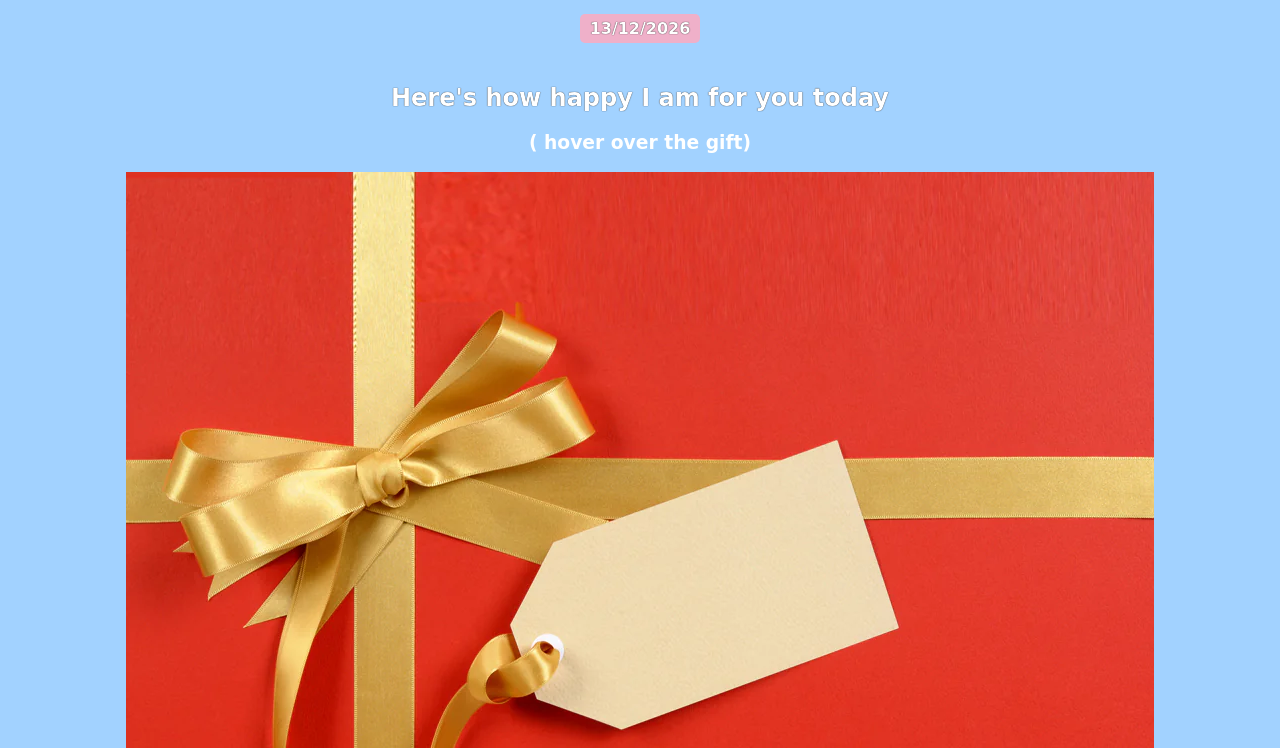
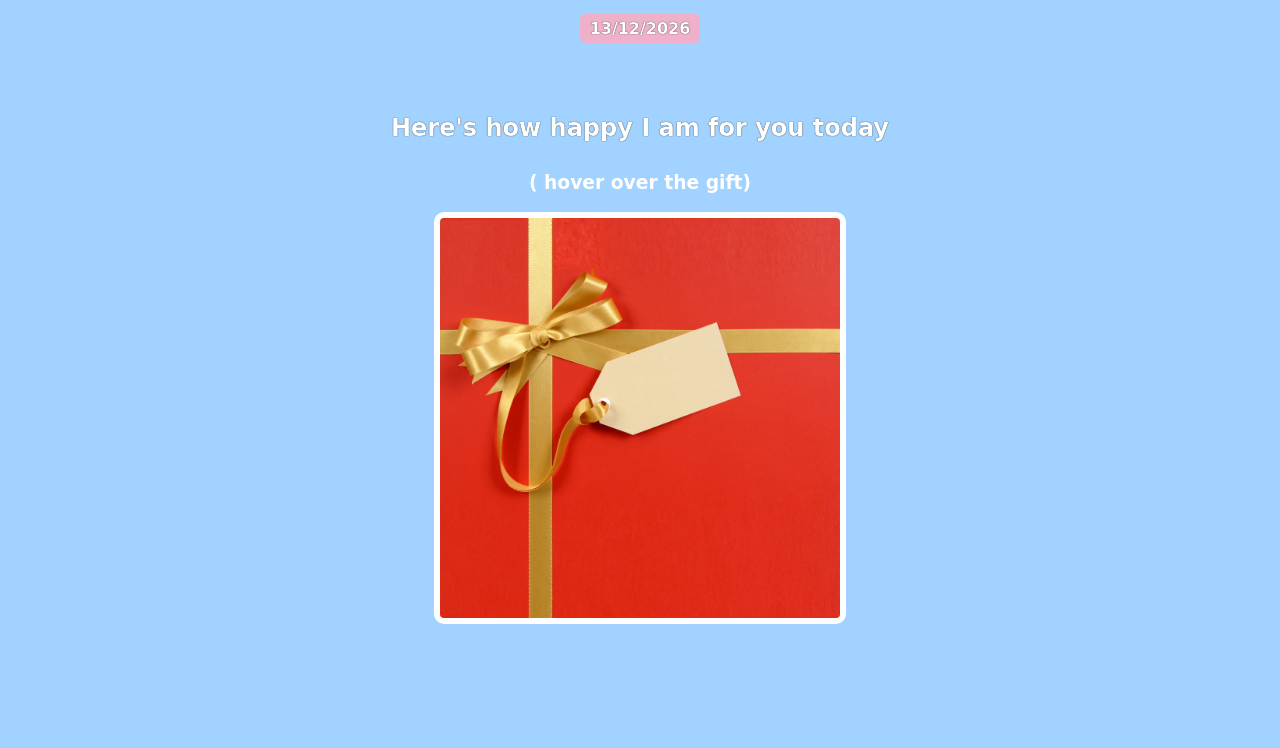
Before and after one commit to Dhruv-AFK/full-stack, a plain HTML site: page birthday.html in a window 1280 px wide. Shown: the part 492-1240 px from the top of the page. After the commit the page ends 1124 px from the top, so only its background shows below. Drawn offline with Linux system fonts and the light colour scheme; a web font is replaced by a local one.

Commit message:
added gif in gift

```diff
--- a/birthday.css
+++ b/birthday.css
@@ -43,3 +43,25 @@ h1 , h2 , h4 {
     flex-direction: column;
     align-items: center;
 }
+
+.gift-img {
+    margin: 0 auto;
+    width : 400px;
+    height: 400px;
+    border: 6px solid white;
+    border-radius: 10px;
+    background-image: url('gift-wrap.jpg');
+    background-size: cover;
+}
+
+.gift-section{
+    margin-top: 50px;
+}
+
+.gift-title{
+    margin-bottom: 30px;
+}
+
+.gift-img:hover{
+    background-image:url(cry.gif)
+}
--- a/birthday.html
+++ b/birthday.html
@@ -16,7 +16,7 @@
         <div class="gift-section">
             <h2 class="gift-title"> Here's how happy I am for you today</h2>
             <h3 class="gift-hint"> ( hover over the gift)</h3>
-            <img class="gift-img" src="gift-wrap.jpg">
+            <div class="gift-img"></div>
         </div>
     </body>
 </html>
```
Also changed, not shown: 1 other file.
